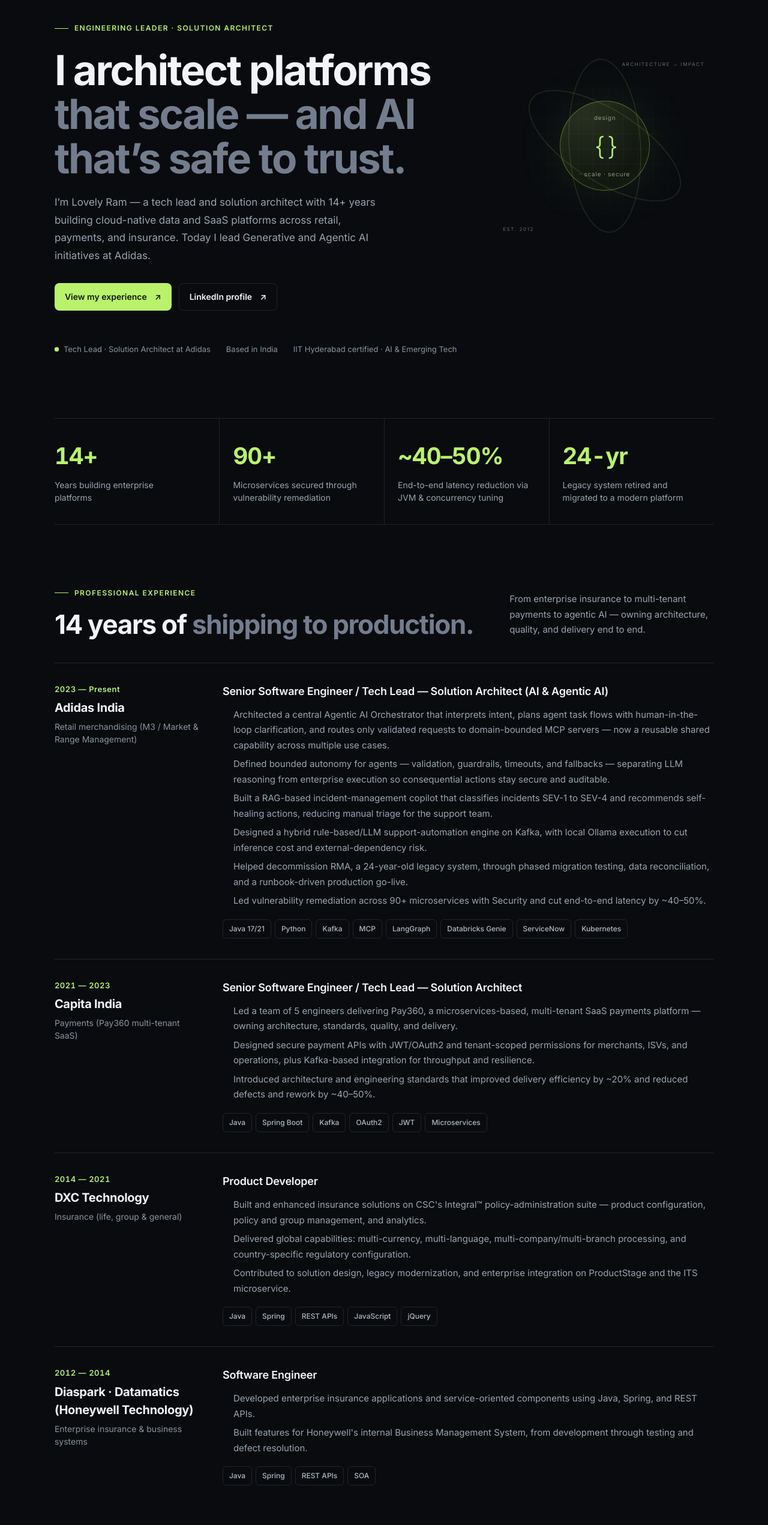
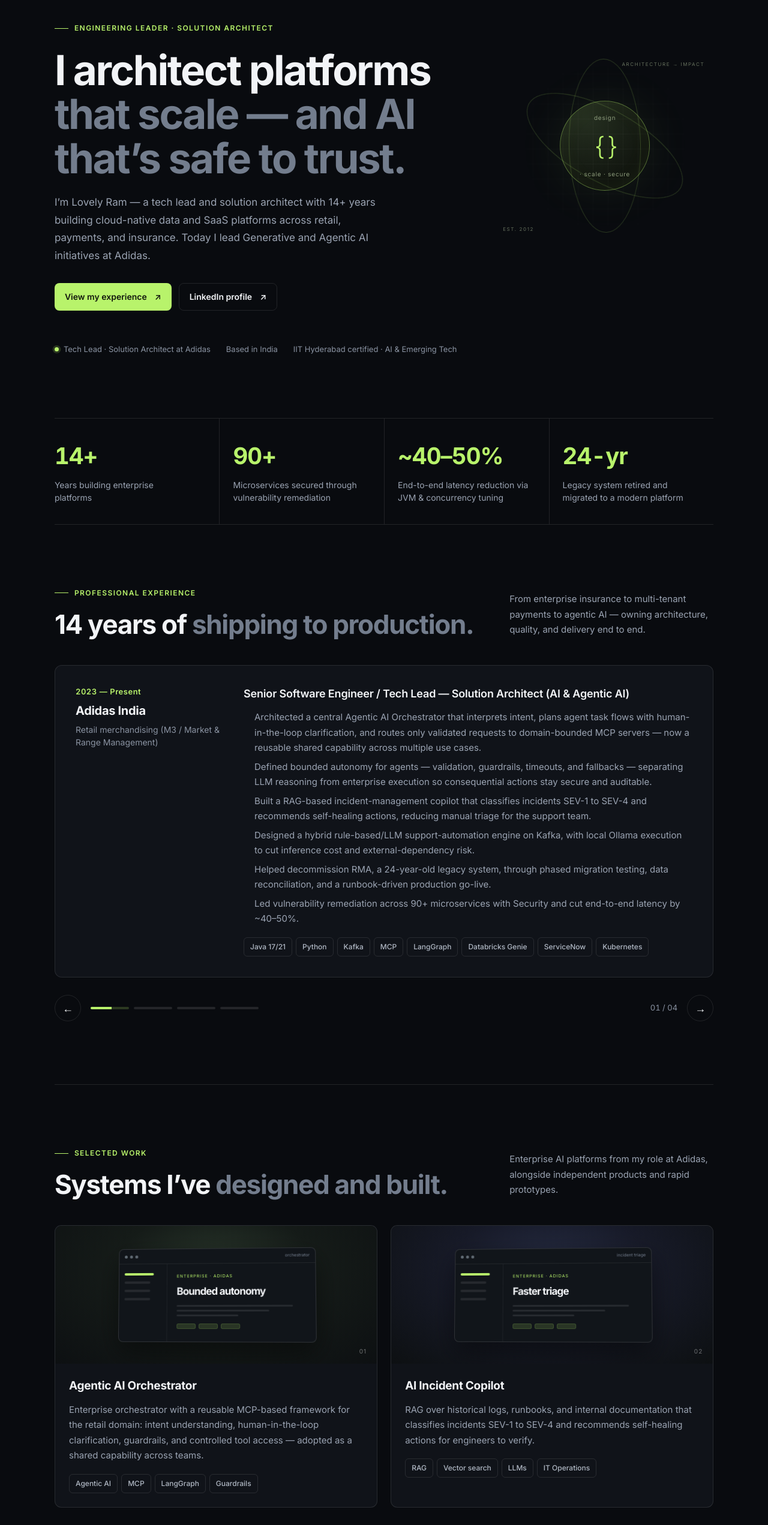
Before and after one commit to lovelyontech-crypto/dev-portfolio-starter, a Next.js app: page / in a window 1280 px wide. Shown: the part 160-2703 px from the top of the page at 60% size. Built offline with nearby package versions, Linux system fonts and the light colour scheme.

Commit message:
Add files via upload

```diff
--- a/app/globals.css
+++ b/app/globals.css
@@ -227,13 +227,13 @@ h1 { max-width: min(780px, calc(100% - 370px)); }
 @keyframes spin-slow-rev { to { transform: rotate(-318deg); } }
 @keyframes pulse-glow { 0%,100% { box-shadow: 0 0 80px #b8f36b14, inset 0 0 35px #b8f36b0b; } 50% { box-shadow: 0 0 110px #b8f36b26, inset 0 0 45px #b8f36b14; } }
 @keyframes dot-pulse { 0%,100% { box-shadow: 0 0 0 0 #b8f36b66; } 50% { box-shadow: 0 0 0 6px #b8f36b00; } }
-.hero-in { animation: rise .8s cubic-bezier(.2,.7,.2,1) both; animation-delay: var(--d, 0ms); }
+.hero-in { animation: rise 1.1s cubic-bezier(.22,.61,.36,1) both; animation-delay: var(--d, 0ms); }
 .hero-art { animation: rise 1.2s .3s cubic-bezier(.2,.7,.2,1) both; }
 .orbit-one { animation: spin-slow 40s linear infinite; }
 .orbit-two { animation: spin-slow-rev 55s linear infinite; }
 .art-core { animation: pulse-glow 6s ease-in-out infinite; }
 .status-dot { animation: dot-pulse 2.4s ease-in-out infinite; }
-.js .reveal { opacity: 0; transform: translateY(24px); transition: opacity .7s cubic-bezier(.2,.7,.2,1), transform .7s cubic-bezier(.2,.7,.2,1), border-color .2s ease; transition-delay: var(--d, 0ms); }
+.js .reveal { opacity: 0; transform: translateY(20px); transition: opacity 1.1s cubic-bezier(.22,.61,.36,1), transform 1.1s cubic-bezier(.22,.61,.36,1), border-color .2s ease; transition-delay: var(--d, 0ms); }
 .js .reveal.is-visible { opacity: 1; transform: none; }
 .js .project-card.reveal.is-visible:hover, .js .skill-card.reveal.is-visible:hover, .js .domain-card.reveal.is-visible:hover { transform: translateY(-4px); transition-delay: 0ms; }
 .skill-card, .domain-card { transition: border-color .2s ease, transform .25s ease; }
@@ -247,6 +247,33 @@ h1 { max-width: min(780px, calc(100% - 370px)); }
 .nav-links a::after { content: ""; position: absolute; left: 0; right: 0; bottom: -6px; height: 1px; background: var(--accent); transform: scaleX(0); transform-origin: left; transition: transform .25s ease; }
 .nav-links a:hover::after { transform: scaleX(1); }
 
+/* Slider */
+.slider { position: relative; }
+.slider-viewport { overflow: hidden; margin: 0 -11px; }
+.slider-track { display: flex; transition: transform .9s cubic-bezier(.22,.61,.36,1); will-change: transform; }
+.slider-slide { flex: 0 0 auto; min-width: 0; padding: 4px 11px; transition: opacity .6s ease; }
+.slider-slide[aria-hidden="true"] { opacity: .35; }
+.slider-slide > .project-card { height: 100%; }
+.slider-slide > .timeline-item { border: 1px solid var(--line); border-radius: 12px; padding: 34px; background: var(--panel); height: 100%; }
+.slider-controls { display: flex; align-items: center; gap: 16px; margin-top: 26px; }
+.slider-arrow { width: 44px; height: 44px; flex: none; display: grid; place-items: center; border: 1px solid var(--line); border-radius: 50%; background: transparent; color: var(--text); font: inherit; font-size: 18px; cursor: pointer; transition: border-color .2s ease, color .2s ease, transform .2s ease; }
+.slider-arrow:hover { border-color: var(--accent); color: var(--accent); transform: translateY(-2px); }
+.slider-arrow:focus-visible, .slider-dot:focus-visible { outline: 2px solid var(--accent); outline-offset: 3px; }
+.slider-dots { display: flex; gap: 8px; flex: 1; }
+.slider-dot { position: relative; height: 4px; flex: 1; max-width: 64px; padding: 0; border: 0; border-radius: 4px; background: #ffffff1c; cursor: pointer; overflow: hidden; }
+.slider-dot::before { content: ""; position: absolute; inset: -10px 0; }
+.slider-dot.is-active { background: #b8f36b33; }
+.slider-progress { position: absolute; inset: 0; background: var(--accent); transform-origin: left; transform: scaleX(0); animation: slider-fill linear forwards; animation-play-state: paused; }
+.slider.is-playing .slider-progress { animation-play-state: running; }
+.slider:not(.is-playing) .slider-dot.is-active { background: var(--accent); }
+@keyframes slider-fill { to { transform: scaleX(1); } }
+.slider-count { color: #8a93a2; font-size: 13px; font-variant-numeric: tabular-nums; }
+@media (max-width: 680px) {
+  .slider-slide > .timeline-item { padding: 22px; }
+  .slider-controls { gap: 10px; }
+  .slider-count { display: none; }
+}
+
 @media (prefers-reduced-motion: reduce) {
   *, *::before, *::after { scroll-behavior: auto !important; transition-duration: .01ms !important; transition-delay: 0ms !important; animation: none !important; }
   .js .reveal { opacity: 1; transform: none; }
--- a/app/page.tsx
+++ b/app/page.tsx
@@ -1,4 +1,5 @@
 import ScrollReveal from "@/components/ScrollReveal";
+import Slider from "@/components/Slider";
 import { profile, links, impact, experience, projects, skillGroups, domains, credentials, events } from "@/lib/site-data";
 
 function ArrowUpRight() {
@@ -76,9 +77,10 @@ export default function Home() {
           </div>
           <p>From enterprise insurance to multi-tenant payments to agentic AI — owning architecture, quality, and delivery end to end.</p>
         </div>
-        <ol className="timeline">
+        <div className="reveal">
+        <Slider label="Professional experience" interval={12000}>
           {experience.map((role) => (
-            <li className="timeline-item reveal" key={role.company + role.period}>
+            <article className="timeline-item" key={role.company + role.period}>
               <div className="timeline-meta">
                 <span className="timeline-period">{role.period}</span>
                 <span className="timeline-company">{role.company}</span>
@@ -91,9 +93,10 @@ export default function Home() {
                 </ul>
                 <div className="tag-list">{role.stack.map((item) => <span key={item}>{item}</span>)}</div>
               </div>
-            </li>
+            </article>
           ))}
-        </ol>
+        </Slider>
+        </div>
       </section>
 
       <section className="section work-section" id="work">
@@ -104,9 +107,10 @@ export default function Home() {
           </div>
           <p>Enterprise AI platforms from my role at Adidas, alongside independent products and rapid prototypes.</p>
         </div>
-        <div className="project-grid">
+        <div className="reveal">
+        <Slider label="Selected work" interval={8000} perViewDesktop={2}>
           {projects.map((project, index) => (
-            <article className="project-card reveal" key={project.name} style={{ "--d": `${(index % 2) * 100}ms` } as React.CSSProperties}>
+            <article className="project-card" key={project.name}>
               <div className={`project-visual visual-${(index % 4) + 1}`}>
                 <div className="visual-window">
                   <div className="window-bar"><i /><i /><i /><span>{project.visualLabel}</span></div>
@@ -140,6 +144,7 @@ export default function Home() {
               </div>
             </article>
           ))}
+        </Slider>
         </div>
       </section>
 
```
